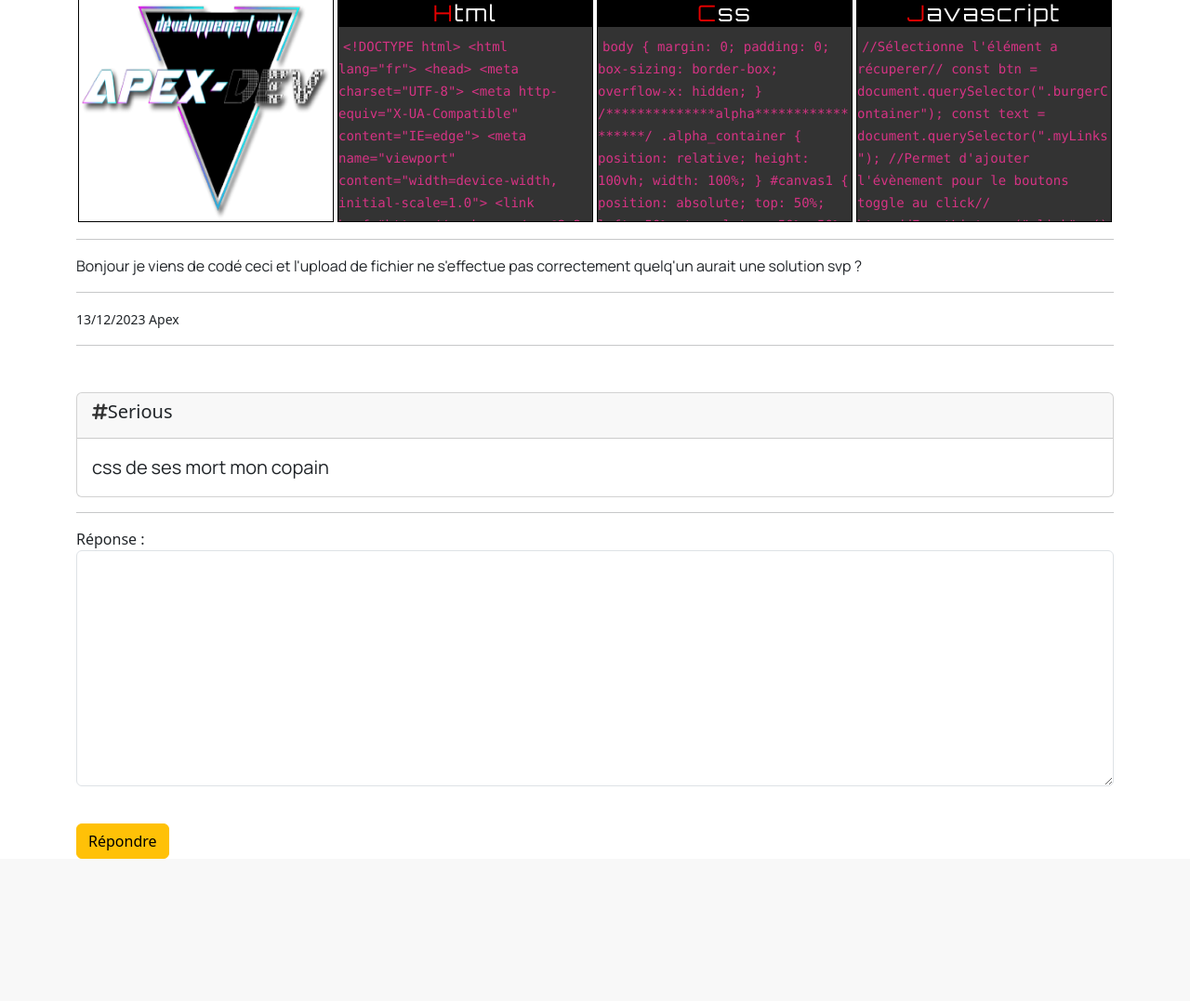
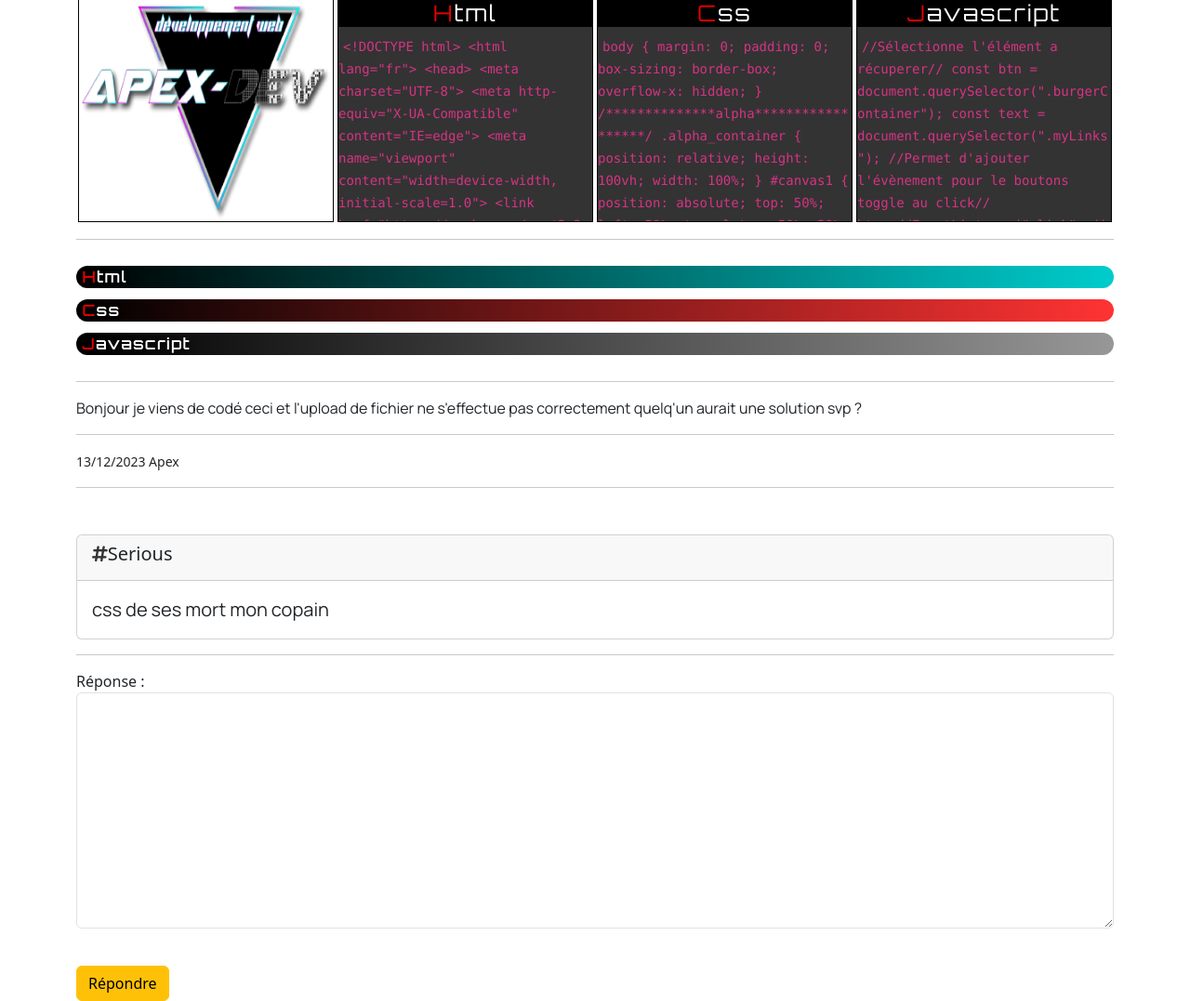
Before and after one commit to apexdevweb/code-farmers, a PHP site: page /article.php?id=101 in a window 1280 px wide; the page is wider, and only the part inside the window is pictured. Shown: the part 169-1246 px from the top of that part at 93% size. Before the commit the page ends 1093 px from the top of that part, so only its background shows below. Run offline with PHP 8.4, Linux system fonts and the light colour scheme; a user stored in the database is signed in; data comes from the database, SQL or seed files in the repository; some libraries are stand-ins or nearby versions.

Commit message:
Version 1.0

```diff
--- a/actionback/privateMessage/messagerieScript.php
+++ b/actionback/privateMessage/messagerieScript.php
@@ -14,7 +14,7 @@ if (isset($_POST['envoi_pv'])) {
         echo "Aucun message trouvé";
     }
 } else {
-    echo "vous n'avez pas encore envoyer votre message";
+    $errormsg = "vous n'avez pas encore envoyer votre message";
 }
 /////////////////////////////////////////////////////////////////////////////////////////////
 //RECUPERATION DES UTILISATEUR
--- a/actionback/publications/publicationScript.php
+++ b/actionback/publications/publicationScript.php
@@ -24,7 +24,7 @@ if (isset($_POST['publish']) && isset($_FILES['publiImg'])) {
         $imgName = $_FILES['publiImg']['name'];
         $uploadPubliImg = "asset/publimage/" . $imgName;
         $transitImgPubli = move_uploaded_file($dosTempo, $uploadPubliImg);
-        //on prepare et execute la requête!
+        //on prepare et on execute la requête!
 
         $insertionPubli = $bdd->prepare("INSERT INTO publications (titre , contenu, cd_html, cd_css, cd_js, id_auteur, nom_auteur, date_publication, img_publication) VALUES (?,?,?,?,?,?,?,?,?)");
         $insertionPubli->execute(array($publiTitle, $publiContain, $publiHtml, $publiCss, $publiJs, $publiAuthorId, $publiAuthorName, $publidate, $imgName));
--- a/actionback/users/signupScript.php
+++ b/actionback/users/signupScript.php
@@ -69,7 +69,7 @@ if (isset($_POST['signup'])) {
               <body>
                  <div align="center">
                  <h3>Code-farmers-support</h3>
-                 <a href="http://code-farmerabc//actionback/users/verifConfirme.php?id=' . $_SESSION['id'] . '&confirmkey=' . $confirmkey . '">Activation de votre compte</a>
+                 <a href="http://code-farmerjkl//actionback/users/verifConfirme.php?id=' . $_SESSION['id'] . '&confirmkey=' . $confirmkey . '">Activation de votre compte</a>
                  </div>
               </body>
              </html>
--- a/article.php
+++ b/article.php
@@ -51,6 +51,24 @@ include('includes/head.php');
                 </div>
             </div>
             <hr>
+            <div class="progressBarAlpha">
+                <div class="progressBarBeta">
+                    <div class="progHtml">
+                        <p><span>H</span>tml</p><span data-width="90%">90%</span>
+                    </div>
+                </div>
+                <div class="progressBarBeta">
+                    <div class="progCss">
+                        <p><span>C</span>ss</p><span data-width="75%">75%</span>
+                    </div>
+                </div>
+                <div class="progressBarBeta">
+                    <div class="progJs">
+                        <p><span>J</span>avascript</p><span data-width="40%">40%</span>
+                    </div>
+                </div>
+            </div>
+            <hr>
             <p><?= $publi_contenu_select; ?></p>
             <hr>
             <small><?= $publi_date_select . " " . $publi_auteur_select; ?></small>
--- /dev/null
+++ b/asset/progressBar.js
@@ -0,0 +1 @@
+const numbers = document.querySelectorAll(".number");
--- a/asset/style.css
+++ b/asset/style.css
@@ -148,6 +148,54 @@ body {
 .mastercode_container > h4 > span {
   color: #e60000;
   font-family: "Orbitron", sans-serif;
+}
+.progressBarAlpha {
+  display: flex;
+  flex-direction: column;
+  align-items: center;
+  justify-content: space-evenly;
+  height: 15vh;
+  width: 100%;
+  overflow: hidden;
+}
+.progressBarBeta {
+  height: auto;
+  width: 100%;
+  overflow: hidden;
+}
+.progressBarBeta > div > p {
+  margin-left: 0.5vw;
+  height: auto;
+  width: 100%;
+  color: #fff;
+  font-family: "Orbitron", sans-serif;
+  font-weight: 600;
+  letter-spacing: 2px;
+  text-shadow: 1px 2px 5px #000;
+}
+.progressBarBeta > div > p > span {
+  color: #e60000;
+  font-family: "Orbitron", sans-serif;
+  text-shadow: 2px 2px 5px #000;
+}
+
+.progHtml {
+  height: 3vh;
+  width: 100%;
+  background: linear-gradient(to right, #000000 0%, #00cccc 100%);
+  border-radius: 25px;
+}
+.progCss {
+  height: 3vh;
+  width: 100%;
+  background: linear-gradient(to right, #000000 0%, #ff3333 100%);
+  border-radius: 25px;
+}
+.progJs {
+  height: 3vh;
+  width: 100%;
+  background: linear-gradient(to right, #000000 0%, #979797 100%);
+  border-radius: 25px;
 }
 /********************PAGE ARTICLE PHP FIN********************************/
 
```
